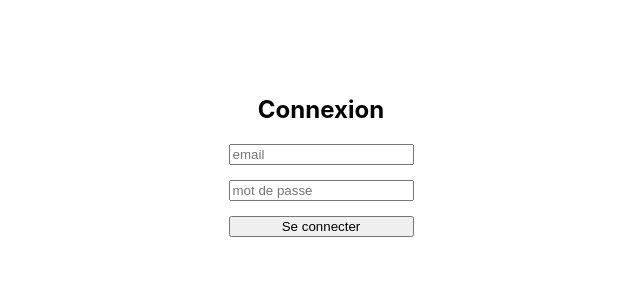
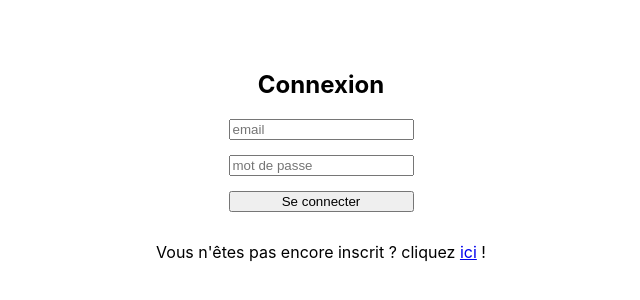
Before and after one commit to Rafikosaure/todo-list-sieli, a React (Create React App) app in the folder frontend/: page /sign in a window 1280 px wide. Shown: the part 244-544 px from the top of the page, without its empty margins (319-959 px from the left). Built offline with nearby package versions, Linux system fonts and the light colour scheme.

Commit message:
Mise en place du lien vers Signup depuis la page Sign (si on est pas encore inscrit).

```diff
--- a/frontend/src/pages/Sign.js
+++ b/frontend/src/pages/Sign.js
@@ -4,6 +4,7 @@ import { useDispatch, useSelector } from 'react-redux'
 import { addUser, selectUser } from '../redux/slices/UserSlice'
 import axios from 'axios'
 import { URL_SIGN } from '../urls/urls'
+import { Link } from 'react-router-dom'
 
 
 export default function Sign() {
@@ -40,6 +41,7 @@ export default function Sign() {
         <input type="password" id="password" name='password' placeholder='mot de passe' required onChange={handleChange} />
         <button type='submit'>Se connecter</button>
       </form>
+      <div className='to-signup'>Vous n'êtes pas encore inscrit ? cliquez <Link to={"/signup"}>ici</Link> !</div>
     </div>
   )
 }
--- a/frontend/src/styles/Login.css
+++ b/frontend/src/styles/Login.css
@@ -11,3 +11,7 @@
     flex-direction: column;
     gap: 15px;
 }
+
+.to-signup {
+    margin-top: 30px;
+}
```
